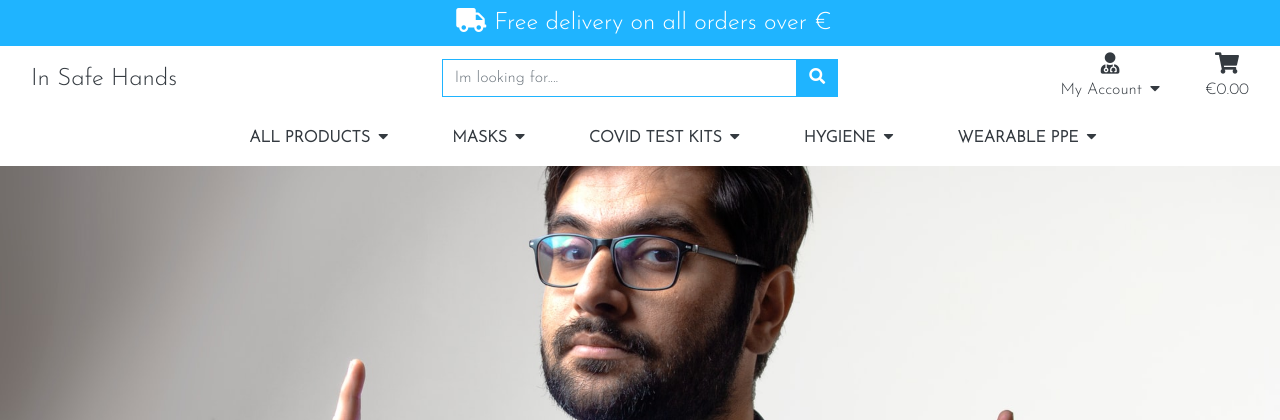
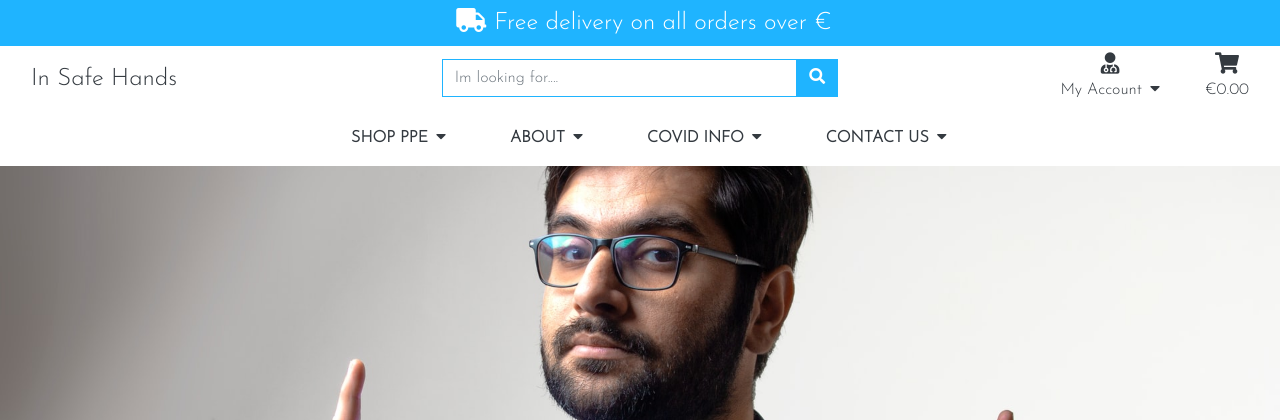
Before and after one commit to smcgdub/MS4_In_Safe_Hands, a Django app: page / in a window 1280 px wide. Shown: the top 420 px of the page. Run offline with Django 3.2, Linux system fonts and the light colour scheme.

Commit message:
Have adjusted the drop down menu items in the main-nav.html page. All items for purchase are now in shop PPE and the other drop down menu items have different info

```diff
--- a/templates/includes/main-nav.html
+++ b/templates/includes/main-nav.html
@@ -1,69 +1,53 @@
 <div class="collapse navbar-collapse" id="main-nav">
   <ul class="navbar-nav w-auto mx-auto">
-    <!-- All Products-->
+
+    <!-- Shop PPE-->
     <li class="nav-item dropdown">
       <hr class="d-bloc d-lg-none">
-      <a class="text-uppercase font-weight-bold nav-link text-dark mr-5" href="#" id="all-products-link"
-        data-toggle="dropdown" aria-haspopup="true" aria-expanded="false">
-        All Products<i class="fas fa-caret-down my-auto pl-2"></i>
+      <a class="text-uppercase font-weight-bold nav-link text-dark mr-5" href="#" id="shop-link" data-toggle="dropdown"
+        aria-haspopup="true" aria-expanded="false">
+        Shop PPE<i class="fas fa-caret-down my-auto pl-2"></i>
       </a>
-      <div class="dropdown-menu border-0" aria-labelledby="all-products-link">
-        <a href="" class="dropdown-item">By Price</a>
-        <a href="" class="dropdown-item ">By Rating</a>
-        <a href="" class="dropdown-item ">By Category</a>
-        <a href="" class="dropdown-item">All Products</a>
+      <div class="dropdown-menu border-0" aria-labelledby="shop-link">
+        <a href="" class="dropdown-item">Masks</a>
+        <a href="" class="dropdown-item ">Covid Testing</a>
+        <a href="" class="dropdown-item ">Hygiene</a>
+        <a href="" class="dropdown-item">Wearable PPE</a>
       </div>
     </li>
-    <!-- Masks -->
+
+    <!-- About -->
     <li class="nav-item dropdown">
-      <a class="text-uppercase font-weight-bold nav-link text-dark mr-5" href="#" id="masks-link"
-        data-toggle="dropdown" aria-haspopup="true" aria-expanded="false">
-        Masks<i class="fas fa-caret-down my-auto pl-2"></i>
+      <a class="text-uppercase font-weight-bold nav-link text-dark mr-5" href="#" id="about-link" data-toggle="dropdown"
+        aria-haspopup="true" aria-expanded="false">
+        About<i class="fas fa-caret-down my-auto pl-2"></i>
       </a>
-      <div class="dropdown-menu border-0" aria-labelledby="masks-link">
-        <a href="" class="dropdown-item">N95</a>
-        <a href="" class="dropdown-item">KN95 </a>
-        <a href="" class="dropdown-item">Surgical</a>
-        <a href="" class="dropdown-item">Face Shields</a>
-        <hr class="dropdown-divider">
-        <!-- Need to create page below! -->
-        <a class="dropdown-item" href="#">How to wear surgical mask</a>
-        <!--  -->
+      <div class="dropdown-menu border-0" aria-labelledby="about-link">
+        <a href="" class="dropdown-item">About Us</a>
       </div>
     </li>
-    <!-- Covid Testing -->
+
+    <!-- Covid Info -->
     <li class="nav-item dropdown">
-      <a class="text-uppercase font-weight-bold nav-link text-dark mr-5" href="#" id="covid-test-link"
+      <a class="text-uppercase font-weight-bold nav-link text-dark mr-5" href="#" id="covid-info-link"
         data-toggle="dropdown" aria-haspopup="true" aria-expanded="false">
-        Covid Test Kits<i class="fas fa-caret-down my-auto pl-2"></i>
+        Covid Info<i class="fas fa-caret-down my-auto pl-2"></i>
       </a>
-      <div class="dropdown-menu border-0" aria-labelledby="covid-test-link">
-        <a href="" class="dropdown-item">Rapid antigen test</a>
-        <a href="" class="dropdown-item">PCR home test</a>
-        <a href="" class="dropdown-item">Infrared Thermometer</a>
+      <div class="dropdown-menu border-0" aria-labelledby="covid-info-link">
+        <a href="" class="dropdown-item">Covid Numbers</a>
       </div>
     </li>
-    <!-- Hygiene -->
+
+    <!-- Contact Us -->
     <li class="nav-item dropdown">
-      <a class="text-uppercase font-weight-bold nav-link text-dark mr-5" href="#" id="hygiene-link"
+      <a class="text-uppercase font-weight-bold nav-link text-dark mr-5" href="#" id="contact-us-link"
         data-toggle="dropdown" aria-haspopup="true" aria-expanded="false">
-        Hygiene<i class="fas fa-caret-down my-auto pl-2"></i>
+        Contact Us<i class="fas fa-caret-down my-auto pl-2"></i>
       </a>
-      <div class="dropdown-menu border-0" aria-labelledby="hygiene-link">
-        <a href="" class="dropdown-item">Sanitizer</a>
-        <a href="" class="dropdown-item">Thermometers</a>
+      <div class="dropdown-menu border-0" aria-labelledby="contact-us-link">
+        <a href="" class="dropdown-item">Contact Us</a>
       </div>
     </li>
-    <!-- Wearable PPE -->
-    <li class="nav-item dropdown">
-      <a class="text-uppercase font-weight-bold nav-link text-dark" href="#" id="wearable-ppe-link" data-toggle="dropdown"
-        aria-haspopup="true" aria-expanded="false">
-        Wearable PPE<i class="fas fa-caret-down my-auto pl-2"></i>
-      </a>
-      <div class="dropdown-menu border-0" aria-labelledby="wearable-ppe-link">
-        <a href="" class="dropdown-item">Gloves</a>
-        <a href="" class="dropdown-item">Gowns</a>
-      </div>
-    </li>
+
   </ul>
 </div>
```
